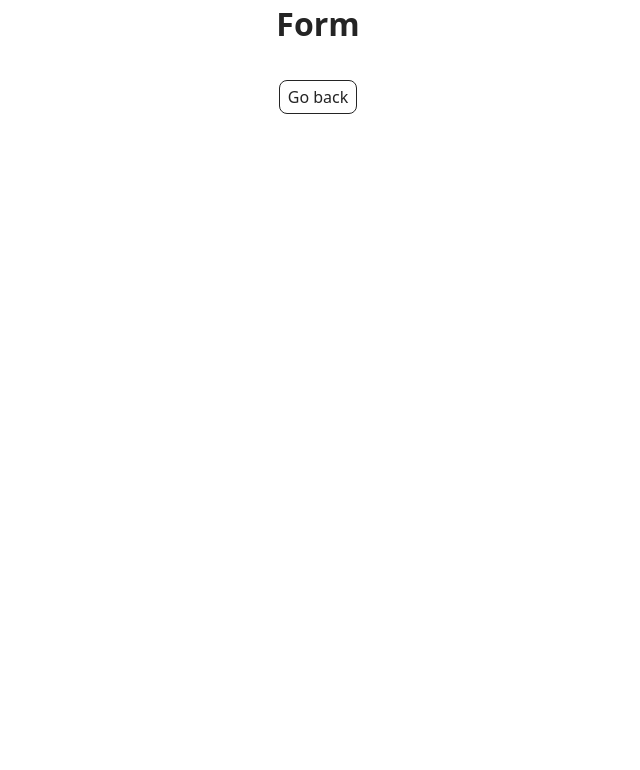
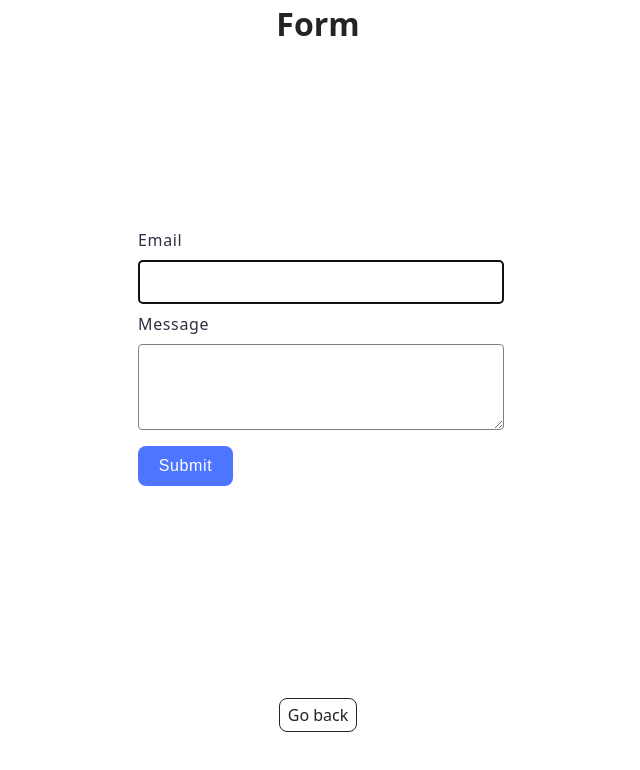
Before and after one commit to Serhii-Panov/goit-js-hw-09, a website built with Vite: page src/2-form.html in a window 1280 px wide. Shown: the whole page, without its empty margins (322-962 px from the left). Built offline with nearby package versions, Linux system fonts and the light colour scheme.

Commit message:
second task done

```diff
--- a/src/2-form.html
+++ b/src/2-form.html
@@ -11,6 +11,14 @@
     <main>
       <div class="container">
         <h1 class="main-title">Form</h1>
+        <form class="feedback-form" autocomplete="off">
+          <label for="email"> Email </label>
+          <input type="email" name="email" id="email" autofocus />
+          <label for="message"> Message </label>
+          <textarea name="message" id="message" rows="8"></textarea>
+          <button type="submit">Submit</button>
+        </form>
+
         <a class="back-link" href="./index.html">Go back</a>
       </div>
       <script type="module" src="./js/2-form.js"></script>
--- /dev/null
+++ b/src/css/form.css
@@ -0,0 +1,49 @@
+.feedback-form {
+  display: flex;
+  flex-direction: column;
+  justify-content: center;
+  align-items: flex-start;
+  margin: 180px auto;
+  padding-left: calc(50% - 360px / 2);
+}
+.feedback-form label {
+  display: block;
+  font-weight: 400;
+  font-size: 16px;
+  line-height: 1.5;
+  letter-spacing: 0.04em;
+  color: #2e2f42;
+  margin-bottom: 8px;
+}
+.feedback-form input,
+textarea {
+  border: 1px solid #808080;
+  border-radius: 4px;
+  width: 360px;
+  height: 40px;
+  margin-bottom: 8px;
+}
+.feedback-form input,
+textarea:hover {
+  border: 1px solid #000;
+}
+.feedback-form textarea {
+  height: 80px;
+  margin-bottom: 16px;
+}
+.feedback-form button {
+  border-radius: 8px;
+  padding: 8px 16px;
+  width: 95px;
+  height: 40px;
+  background: #4e75ff;
+  font-weight: 500;
+  font-size: 16px;
+  line-height: 1.5;
+  letter-spacing: 0.04em;
+  color: #fff;
+  border: transparent;
+}
+.feedback-form button:hover {
+  background: #6c8cff;
+}
--- a/src/css/styles.css
+++ b/src/css/styles.css
@@ -15,3 +15,4 @@
 @import url('./badges.css');
 @import url('./back-link.css');
 @import url('./gallery.css');
+@import url('./form.css');
--- a/src/js/2-form.js
+++ b/src/js/2-form.js
@@ -0,0 +1,34 @@
+const formData = {
+  email: '',
+  message: '',
+};
+const form = document.querySelector('.feedback-form');
+const localStorageKey = 'feedback-form-state';
+if (localStorage.getItem('feedback-form-state')) {
+  const savedData = JSON.parse(localStorage.getItem('feedback-form-state'));
+  formData.email = savedData.email;
+  formData.message = savedData.message;
+  form.email.value = savedData.email;
+  form.message.value = savedData.message;
+} else {
+  form.email.value = '';
+  form.message.value = '';
+}
+
+form.addEventListener('input', evt => {
+  formData[evt.target.name] = evt.target.value.trim();
+  localStorage.setItem(localStorageKey, JSON.stringify(formData));
+});
+form.addEventListener('submit', evt => {
+  evt.preventDefault();
+  if (formData.email === '' || formData.message === '') {
+    alert('Fill please all fields');
+    return;
+  } else {
+    console.log(formData);
+    localStorage.removeItem(localStorageKey);
+    formData.email = '';
+    formData.message = '';
+    evt.currentTarget.reset();
+  }
+});
```
Also changed, not shown: src/index.html (+6 -0 lines).
